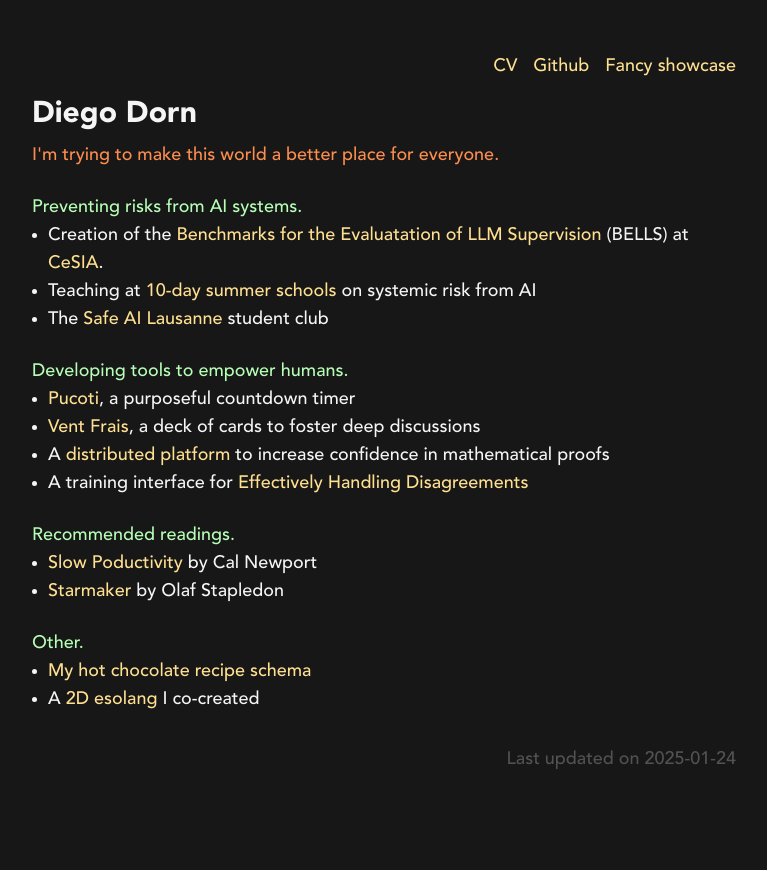
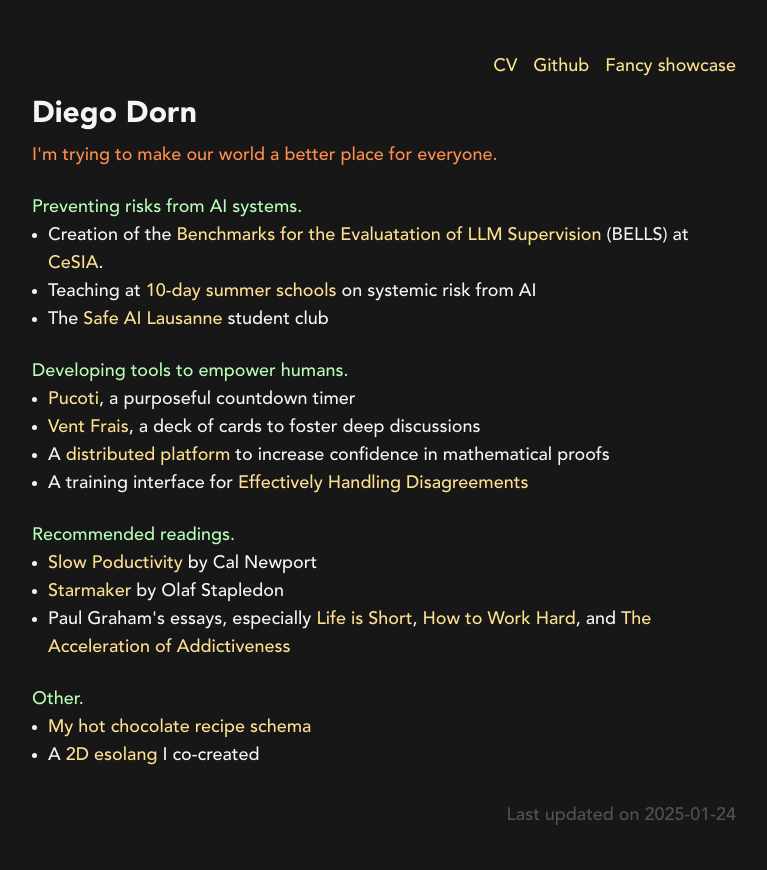
Before and after one commit to ddorn/cozyfractal.com, a FastAPI app: page / in a window 1280 px wide. Shown: the whole page, without its empty margins (256-1023 px from the left). Before the commit the page ends 769 px from the top, so only its background shows below. Run offline with FastAPI, Linux system fonts and the light colour scheme.

Commit message:
feat(home): add paul graham, underline links

```diff
--- a/src/templates/home.html
+++ b/src/templates/home.html
@@ -14,7 +14,7 @@
 
             <h1 class="text-3xl font-bold">Diego Dorn</h1>
 
-            <p id="intro-p" class="">I'm trying to make this world a better place for everyone.</p>
+            <p id="intro-p" class="">I'm trying to make our world a better place for everyone.</p>
 
             <h2>Preventing risks from AI systems.</h2>
             <ul>
@@ -55,6 +55,7 @@
             <ul>
                 <li><a href="https://www.goodreads.com/book/show/197773418-slow-productivity">Slow Poductivity</a> by Cal Newport</li>
                 <li><a href="https://www.goodreads.com/book/show/525304.Star_Maker">Starmaker</a> by Olaf Stapledon</li>
+                <li>Paul Graham's essays, especially <a href="https://paulgraham.com/vb.html">Life is Short</a>, <a href="https://paulgraham.com/hwh.html">How to Work Hard</a>, and <a href="https://paulgraham.com/addiction.html">The Acceleration of Addictiveness</a></li>
                 <!-- Axiomatic, Greg egan -->
                 <!-- <li>... to be continued</li> -->
             </ul>
@@ -95,6 +96,9 @@
             /* color: #ffa500 !important; */
             color: #FFE091;
         }
+        a:hover {
+            text-decoration: underline;
+        }
         :focus {
             /* Nice ring */
             outline: 2px solid #5AD4E6;
```
